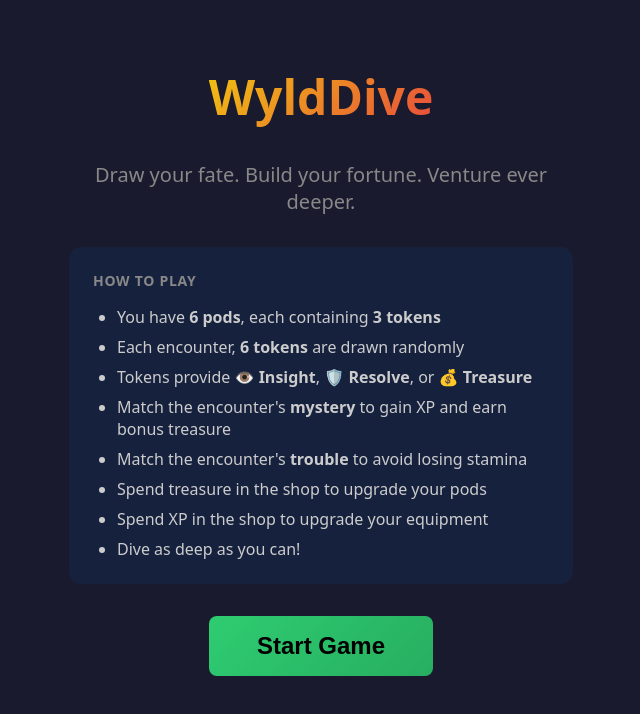
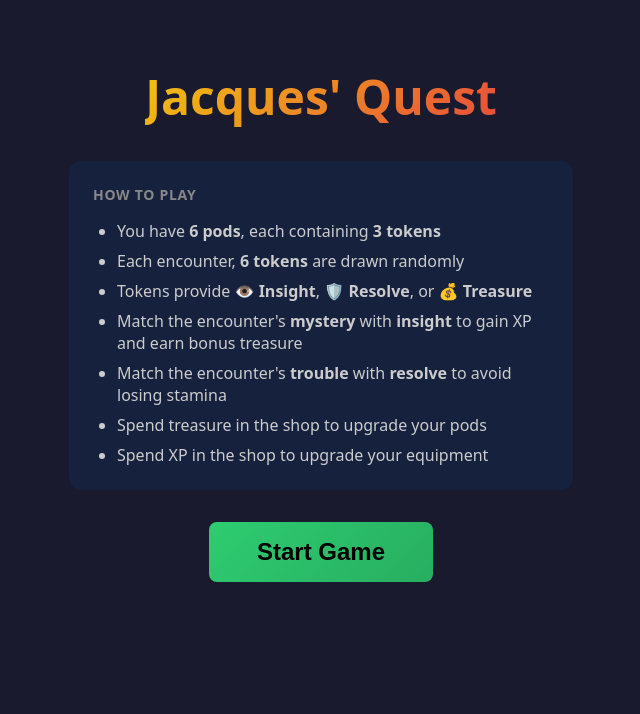
Before and after one commit to sitnaltax/jackpot-dungeon, a Svelte app: page / in a window 1280 px wide. Shown: the top 714 px of the page, without its empty margins (319-959 px from the left). Built offline with nearby package versions, Linux system fonts and the light colour scheme.

Commit message:
ui and balance tweaks

```diff
--- a/index.html
+++ b/index.html
@@ -3,7 +3,7 @@
   <head>
     <meta charset="UTF-8" />
     <meta name="viewport" content="width=device-width, initial-scale=1.0" />
-    <title>WyldDive</title>
+    <title>Jacques' Quest</title>
     <style>
       * {
         box-sizing: border-box;
--- a/src/components/CombatResult.svelte
+++ b/src/components/CombatResult.svelte
@@ -7,8 +7,6 @@
 
 {#if $combatResult}
   <div class="combat-result" class:revealed={$combatResult.revealed}>
-    <h2>{$combatResult.revealed ? '✨ Revealed!' : '🌫️ Still Hidden...'}</h2>
-
     <div class="result-details">
       {#each summary as line}
         <p class:success={line.startsWith('✓')} class:failure={line.startsWith('✗')}>
--- a/src/components/Encounter.svelte
+++ b/src/components/Encounter.svelte
@@ -5,12 +5,9 @@
 {#if $currentEncounter}
   <div class="encounter">
     <div class="encounter-name">{$currentEncounter.name}</div>
-    {#if $currentEncounter.description}
-      <div class="encounter-effects">{$currentEncounter.description}</div>
-    {/if}
     <div class="encounter-stats">
       <div class="stat">
-        <span class="stat-icon">❓</span>
+        <span class="stat-icon">⁉️</span>
         <span class="stat-label">Mystery</span>
         <span class="stat-value mystery">{$currentEncounter.mystery}</span>
       </div>
--- a/src/components/GameOver.svelte
+++ b/src/components/GameOver.svelte
@@ -3,7 +3,7 @@
 </script>
 
 <div class="game-over">
-  <h1>🌙 Lost in the Wyld</h1>
+  <h1>Defeated!</h1>
 
   <div class="stats">
     <div class="stat">
@@ -12,7 +12,7 @@
     </div>
     <div class="stat">
       <span class="label">Final Treasure</span>
-      <span class="value">$ {$player.treasure}</span>
+      <span class="value">${$player.treasure}</span>
     </div>
     <div class="stat">
       <span class="label">Total XP</span>
--- a/src/components/PlayerStatus.svelte
+++ b/src/components/PlayerStatus.svelte
@@ -18,7 +18,7 @@
 <div class="player-status">
   <div class="stat">
     <span class="label">Depth</span>
-    <span class="value">#{$encounterNumber}</span>
+    <span class="value">{$encounterNumber}</span>
   </div>
 
   <div class="stat stamina-stat">
--- a/src/components/StartScreen.svelte
+++ b/src/components/StartScreen.svelte
@@ -3,11 +3,7 @@
 </script>
 
 <div class="start-screen">
-  <h1>WyldDive</h1>
-
-  <p class="tagline">
-    Draw your fate. Build your fortune. Venture ever deeper.
-  </p>
+  <h1>Jacques' Quest</h1>
 
   <div class="how-to-play">
     <h3>How to Play</h3>
@@ -15,11 +11,10 @@
       <li>You have <strong>6 pods</strong>, each containing <strong>3 tokens</strong></li>
       <li>Each encounter, <strong>6 tokens</strong> are drawn randomly</li>
       <li>Tokens provide <strong>👁️ Insight</strong>, <strong>🛡️ Resolve</strong>, or <strong>💰 Treasure</strong></li>
-      <li>Match the encounter's <strong>mystery</strong> to gain XP and earn bonus treasure</li>
-      <li>Match the encounter's <strong>trouble</strong> to avoid losing stamina</li>
+      <li>Match the encounter's <strong>mystery</strong> with <strong>insight</strong> to gain XP and earn bonus treasure</li>
+      <li>Match the encounter's <strong>trouble</strong> with <strong>resolve</strong> to avoid losing stamina</li>
       <li>Spend treasure in the shop to upgrade your pods</li>
       <li>Spend XP in the shop to upgrade your equipment</li>
-      <li>Dive as deep as you can!</li>
     </ul>
   </div>
 
@@ -47,12 +42,6 @@
     -webkit-background-clip: text;
     -webkit-text-fill-color: transparent;
     background-clip: text;
-  }
-
-  .tagline {
-    font-size: 1.25rem;
-    color: #888;
-    margin: 0;
   }
 
   .how-to-play {
```
Also changed, not shown: src/lib/combat.js, src/lib/constants.js.
